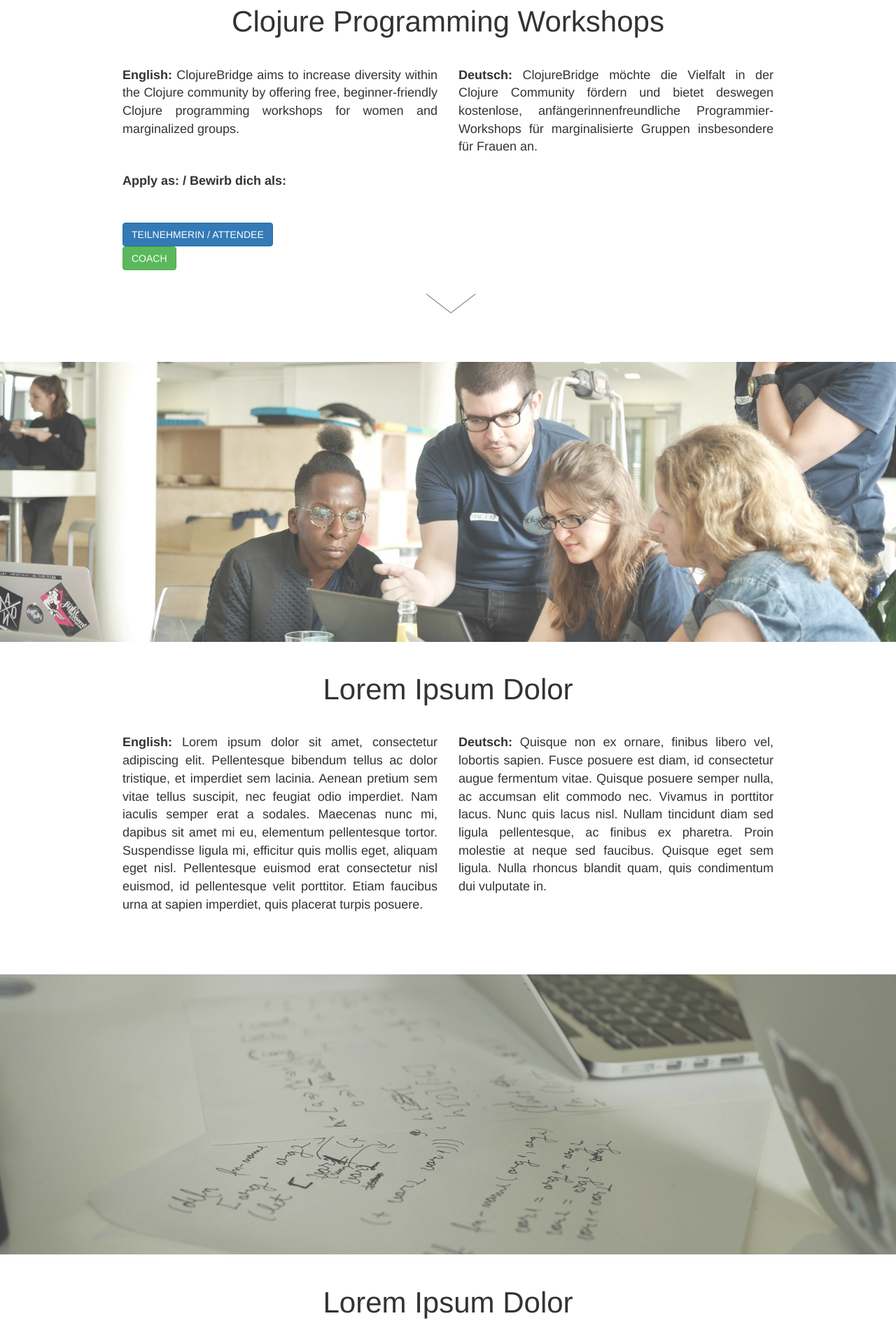
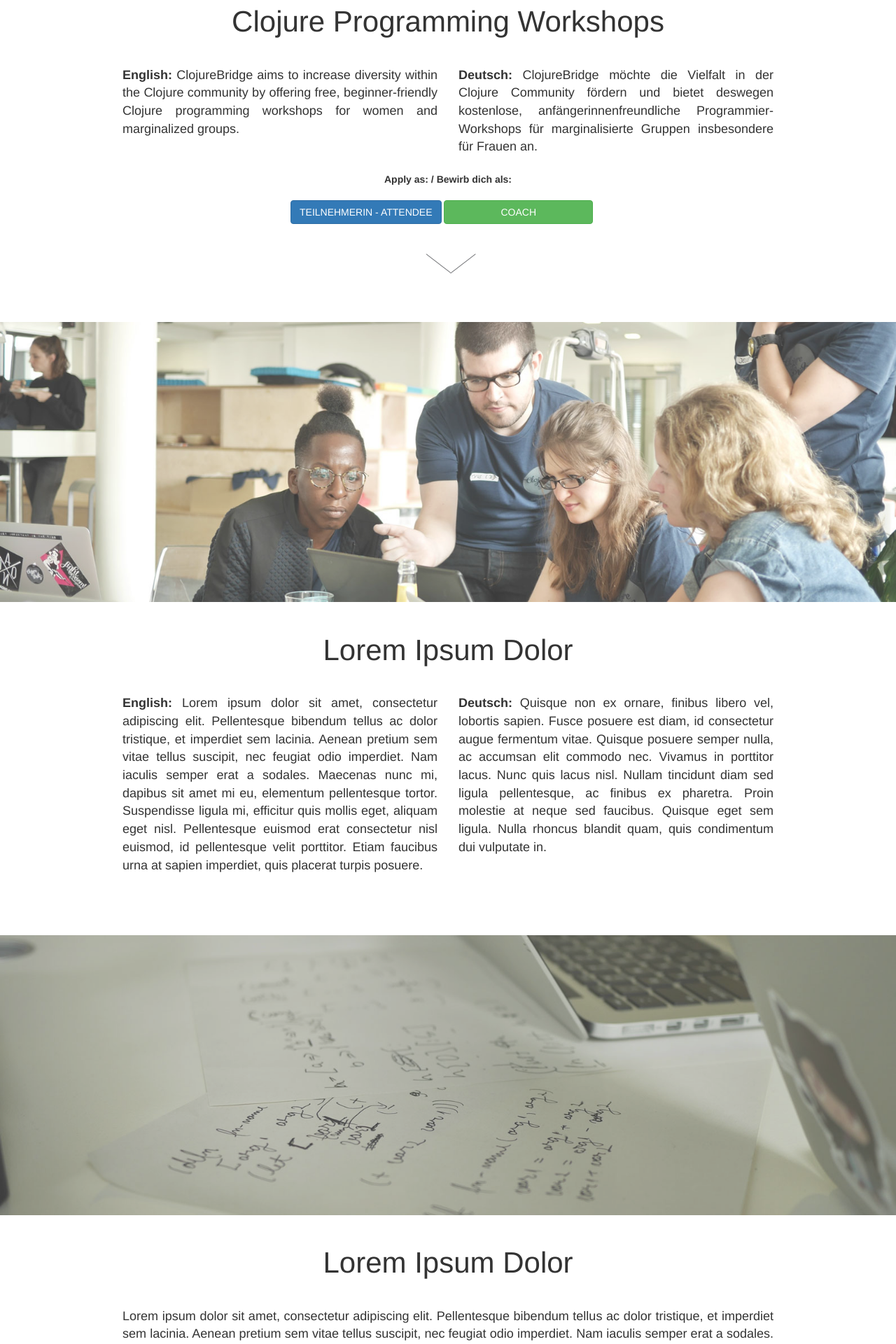
Before and after one commit to clojurebridge-berlin/clojurebridge-berlin.github.io, a Jekyll site: the page built from index.html, in a window 1280 px wide. Shown: the part 317-2237 px from the top of the page at 70% size. Built offline with Jekyll 4.4.1, drawn with Linux system fonts in a browser that asks for light colours.

Commit message:
Add application buttons and adjust responsivly

```diff
--- a/assets/stylesheet.css
+++ b/assets/stylesheet.css
@@ -61,11 +61,24 @@
   opacity: 0.9;
 }
 
+/* Override Bootstrap */
+.btn {
+  margin-bottom: 10px;
+}
+
+.apply-now {
+  padding-bottom: 20px;
+}
+
 /* SCREEN: Font sizes & height pictures */
 @media all and (min-width: 600px) {
 
   p {
     text-align: justify;
+  }
+
+  .middle {
+    text-align: center;
   }
 
   section.module.parallax {
@@ -100,6 +113,16 @@
     left: 39%;
     width: 20%;
   }
+  .coach-button {
+    padding-left: 80px;
+    padding-right: 80px;
+  }
+}
+
+@media all and (max-width: 767px) {
+  .btn {
+    width: 100%;
+  }
 }
 
 @media all and (max-width: 600px) {
@@ -117,10 +140,11 @@
     left: 30%;
     width: 40%;
   }
-
-  /* Override Bootstrap */
   .btn {
     width: 100%;
-    margin-bottom: 10px;
+  }
+
+  .apply-now {
+    padding-left: 15px;
   }
 }
--- a/index.html
+++ b/index.html
@@ -18,17 +18,16 @@
         </p>
       </div>
     </div>
-      <div class="row">
-        <div class="col-xs-12">
-          <p><b>Apply as: / Bewirb dich als:</b></p>
-          <button type="button" class="btn btn-primary">TEILNEHMERIN / ATTENDEE</button>
-        </div>
-        <div class="col-xs-12">
-          <button type="button" class="btn btn-success">COACH</button>
-        </div>
+    <div class="row">
+      <div class="middle apply-now">
+        <b>Apply as: / Bewirb dich als:</b>
       </div>
-      <img class="arrow" src="/images/scroll-arrow.png">
+      <div class="col-xs-12 col-sm-offset-2 col-sm-10 col-md-offset-3 col-md-9">
+        <button type="button" class="btn btn-primary">TEILNEHMERIN - ATTENDEE</button>
+        <button type="button" class="btn btn-success coach-button">COACH</button>
+      </div>
     </div>
+    <img class="arrow" src="/images/scroll-arrow.png">
   </div>
 </section>
 
```
